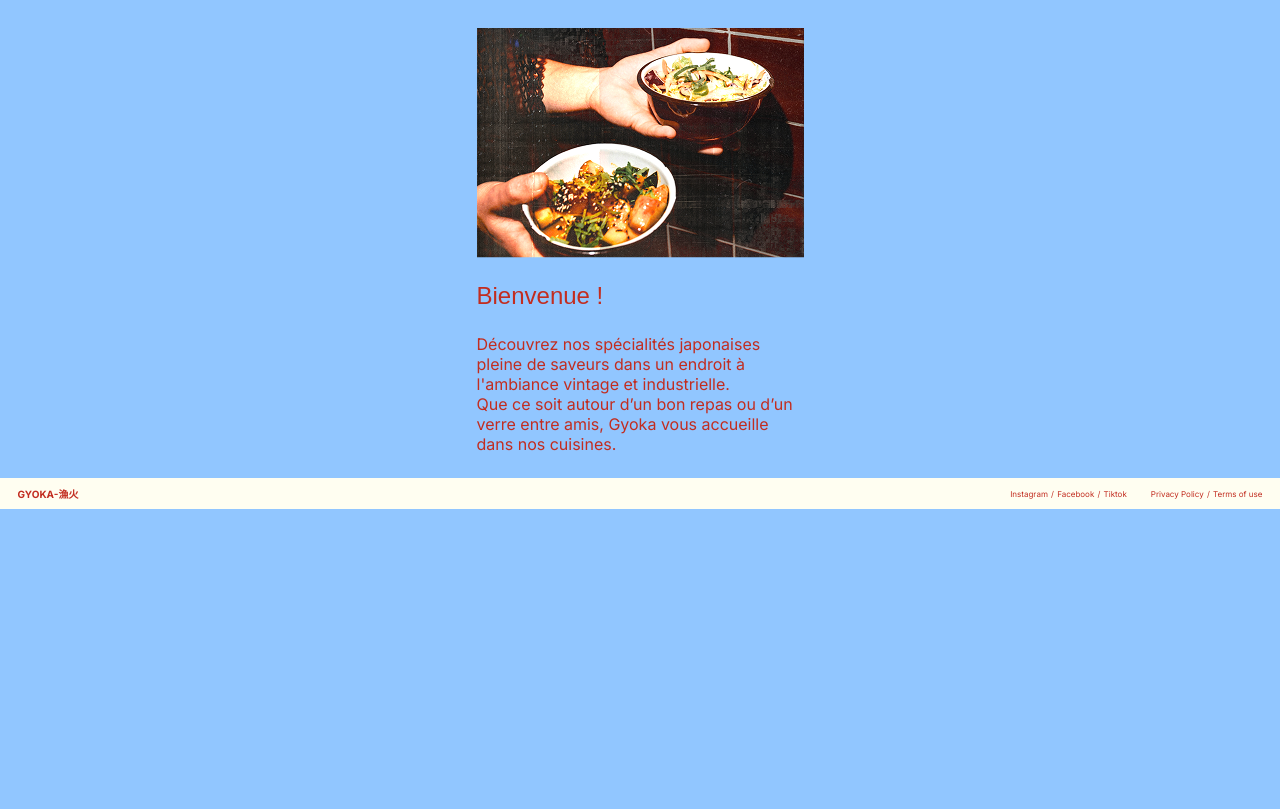
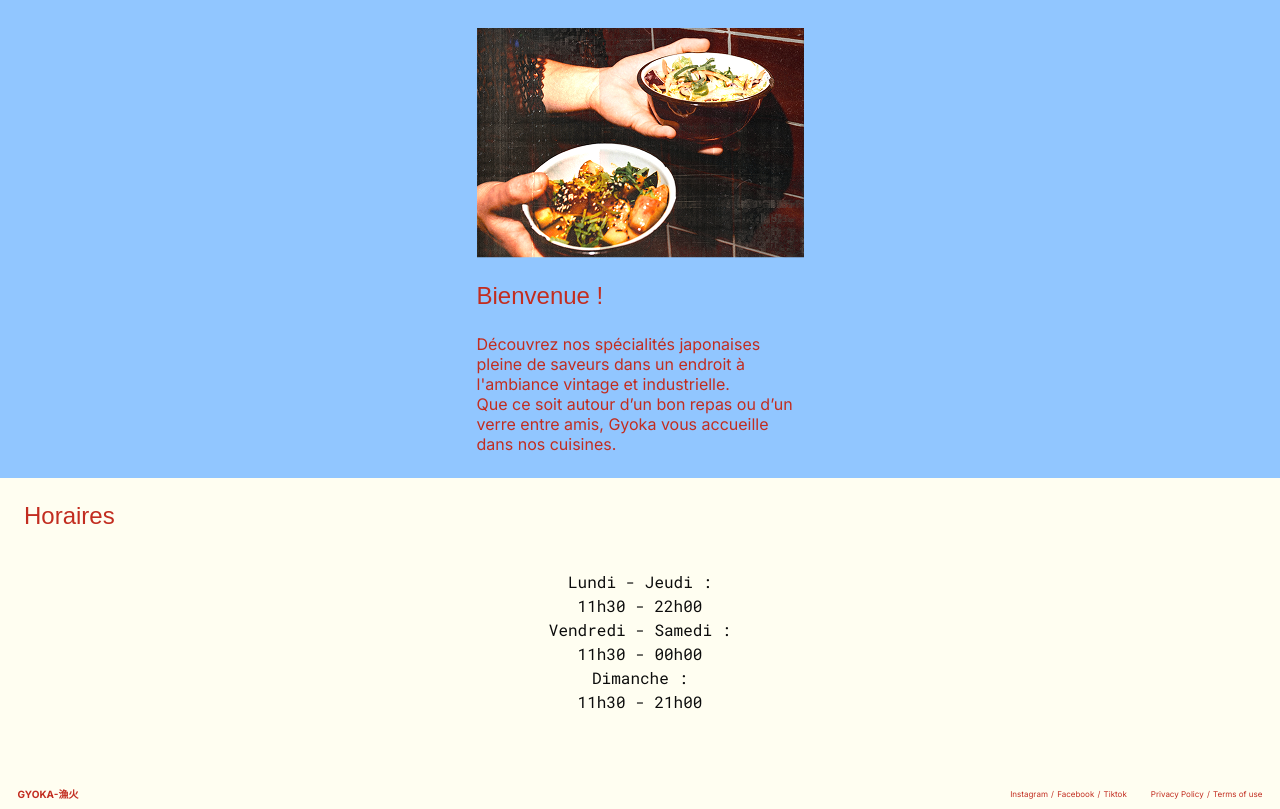
Before and after one commit to Oliviamorchetti/examen-2, a website built with Parcel: page src/index.html in a window 1280 px wide. Shown: the part 85-894 px from the top of the page. Before the commit the page ends 800 px from the top, so only its background shows below. Built offline with nearby package versions, Linux system fonts and the light colour scheme; a web font is replaced by a local one.

Commit message:
article et tout

```diff
--- a/src/index.html
+++ b/src/index.html
@@ -44,6 +44,15 @@
         accueille dans nos cuisines.
       </p>
     </div>
+    <div class="schedule">
+      <h2>Horaires</h2>
+      <p class="schedule-text">
+        Lundi - Jeudi : <br />11h30 - 22h00 <br />
+        Vendredi - Samedi : <br />11h30 - 00h00 <br />Dimanche : <br />11h30 -
+        21h00
+      </p>
+    </div>
+
     <footer class="footer">
       <h3>GYOKA-漁火</h3>
       <div class="footer-infos">
--- a/src/main.css
+++ b/src/main.css
@@ -1,4 +1,5 @@
 @import "_base.css";
 @import "modules/_article.css";
-@import "_footer.css";
-@import "_header.css";
+@import "modules/_footer.css";
+@import "modules/_header.css";
+@import "modules/_schedule.css";
--- /dev/null
+++ b/src/modules/_schedule.css
@@ -0,0 +1,18 @@
+.schedule {
+  background-color: #fffef1;
+  display: flex;
+  flex-direction: column;
+  padding: 1.5rem;
+  justify-content: center;
+}
+
+.schedule-text {
+  font-family: roboto mono;
+  display: flex;
+  justify-content: center;
+  margin: 2.5rem;
+  align-items: center;
+  text-align: center;
+  color: #0c0c0c;
+  line-height: 1.5rem;
+}
```
Also changed, not shown: src/modules/_footer.css (renamed from src/_footer.css), src/modules/_header.css (renamed from src/_header.css).
